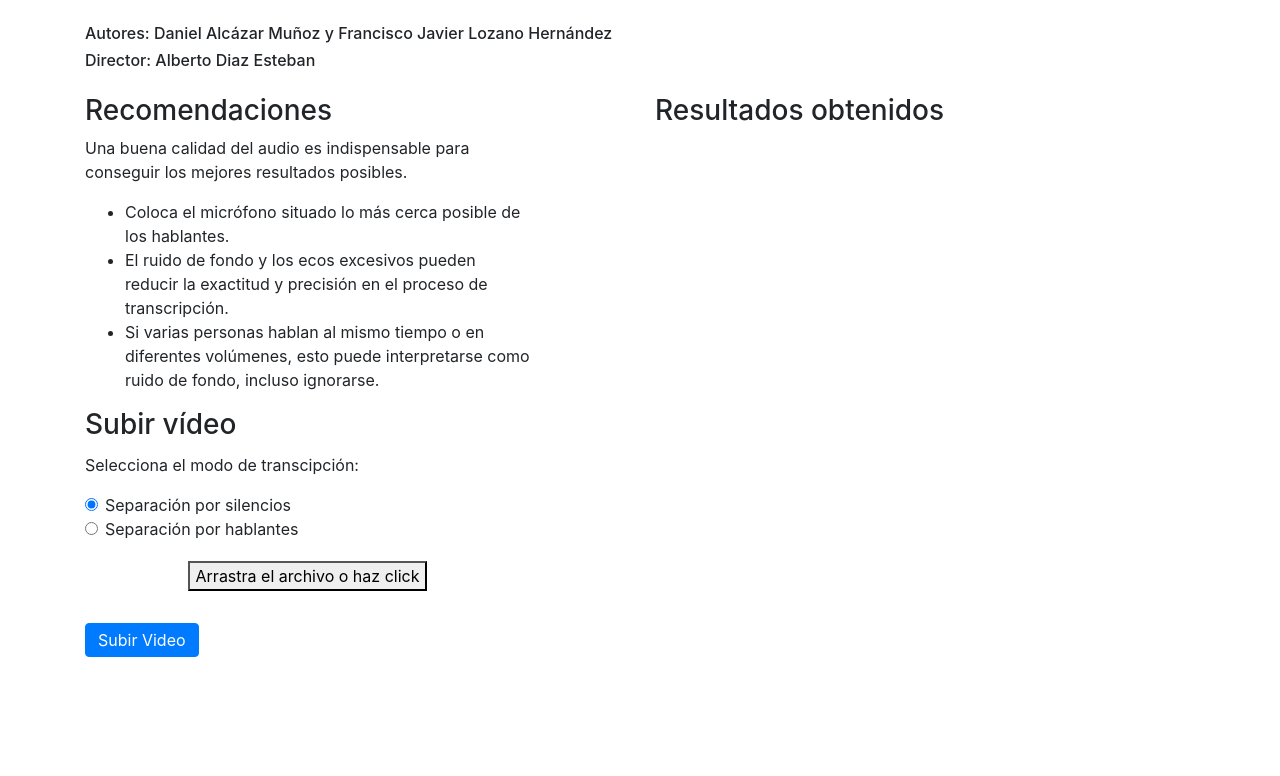
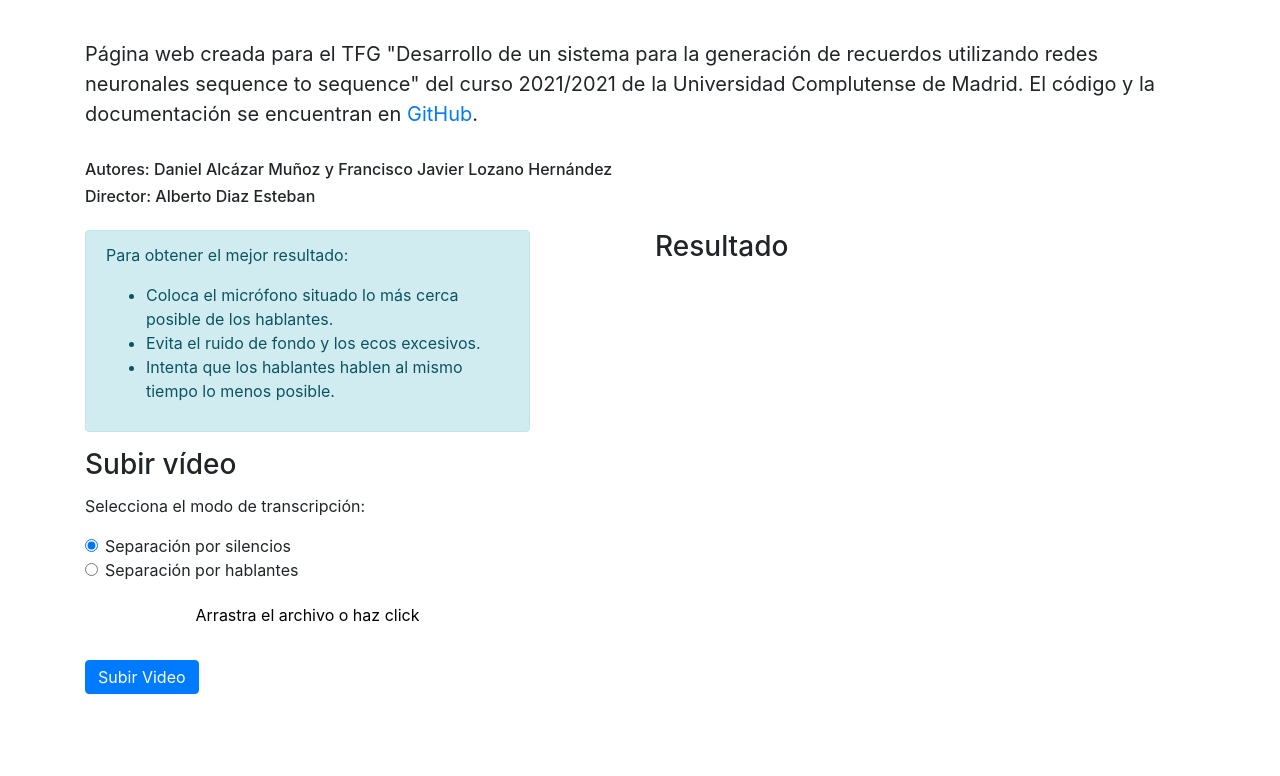
Before and after one commit to NILGroup/TFG2021RecuerdosVideo, a Flask app: page / in a window 1280 px wide. Shown: the part 133-909 px from the top of the page. After the commit the page ends 827 px from the top, so only its background shows below. Run offline with Flask 2, Linux system fonts and the light colour scheme; parts of the project's set-up code (start-up, migrations or seed data) failed here and were passed over; some libraries are stand-ins or nearby versions.

Commit message:
mejorado el front end y añadido funcionalidad:
boton de copiar
ya no hace falta redirigir para poner otro arcihvos
corregidos fallos de interfaz como elementos que se repetian al pulsar el boton
añadida animacion de carga
más cosas

```diff
--- a/app.py
+++ b/app.py
@@ -34,6 +34,7 @@ output_path.mkdir(exist_ok = True, parents = True)
 
 formato = "%H:%M:%S"
 
+os.environ["TOKENIZERS_PARALLELISM"] = "false"
 
 @app.route('/')
 def index():
--- a/controller.py
+++ b/controller.py
@@ -47,6 +47,6 @@ def process_audio(file, modeTrancript):
                 cloud_storage.delete_blob(base)
 
     else:
-        print("El archivo de entrada no existe")
+        print(messages.ERR_FILE)
 
     return result
--- a/services/speech_to_text_dropSilences.py
+++ b/services/speech_to_text_dropSilences.py
@@ -1,8 +1,6 @@
 # importing libraries
 import os
 import shutil
-from datetime import datetime
-from datetime import timedelta
 
 import speech_recognition as sr
 from pydub import AudioSegment
--- a/web/static/css/main.css
+++ b/web/static/css/main.css
@@ -10,7 +10,10 @@ textarea {
     height: 100px;
     resize: both;
 }
-
+.intro{
+    font-size: 20px;
+    padding: 15px 0px;
+}
 #transcript{
     height: 300px;
 }
@@ -23,7 +26,44 @@ textarea {
 .dz-filename{
     padding: 5px;
 }
-
+.dz-button{
+    background: transparent;
+    border: none;
+    pointer-events: none;
+}
+#load-container{
+    display: flex;
+    flex-direction: column;
+    align-content: space-between;
+    align-items: center;
+    justify-content: center;
+    height: 100%;
+}
 .alert{
     text-align: left;
 }
+
+.loader {
+  border: 16px solid #f3f3f3; /* Light grey */
+  border-top: 16px solid #3498db; /* Blue */
+  border-radius: 50%;
+  width: 120px;
+  height: 120px;
+  animation: spin 2s linear infinite;
+    margin: 20px;
+    margin-top: 100px;
+}
+
+@keyframes spin {
+    0% {
+        transform: rotate(0deg);
+    }
+    100% {
+        transform: rotate(360deg);
+    }
+}
+.info-action-bar{
+    display: flex;
+    align-items: baseline;
+    justify-content: space-between;
+}
--- a/web/static/js/dropzoneCustom.js
+++ b/web/static/js/dropzoneCustom.js
@@ -1,6 +1,5 @@
 Dropzone.options.dropper = {
     paramName: 'file',
-    maxFiles: 1,
     autoProcessQueue: false,
     chunking: true,
     forceChunking: true,
@@ -11,23 +10,32 @@ Dropzone.options.dropper = {
     chunkSize: 200000000, // bytes
     dictDefaultMessage: "Arrastra el archivo o haz click",
     init: function() {
+
+        this.on('dragover', function(event){
+            document.getElementById('dropper').style.background= '#e6f5ff'
+        })
+
+         this.on('dragleave', function(event){
+            document.getElementById('dropper').style.background= 'white'
+        })
+
+         this.on('drop', function(event){
+            document.getElementById('dropper').style.background= 'white'
+        })
+
         this.on('addedfile', function(file) {
-            if (this.files.length > 1) {
+            uploadingFiles = this.getUploadingFiles()
+            if (this.files.length > 1 && uploadingFiles.length == 0) {
                 this.removeFile(this.files[0]);
+                $(":submit").prop("disabled", false);
+            }else if (uploadingFiles.length > 0){
+                this.removeFile(file)
             }
         });
 
         dzClosure = this; // Makes sure that 'this' is understood inside the functions below.
         // for Dropzone to process the queue (instead of default form behavior):
         document.getElementById("submit-all").addEventListener("click", function(e) {
-
-            //<div class="alert alert-primary">El proceso puede tardar varios minutos. Por favor, espere hasta que aparezcan los resultados.</div>
-
-            var newDiv = document.createElement("div");
-            var newContent = document.createTextNode("El proceso puede tardar varios minutos. Por favor, espere hasta que aparezcan los resultados.");
-            newDiv.classList.add("alert", "alert-primary", "mt-3");
-            newDiv.appendChild(newContent);
-            document.getElementById("dropper").appendChild(newDiv);
 
             // Make sure that the form isn't actually being sent.
             e.preventDefault();
@@ -37,18 +45,39 @@ Dropzone.options.dropper = {
 
 
         this.on("sending", function(data, xhr, formData) {
+            $(":submit").prop("disabled", true);
+            $("#resultados").empty()
+
             formData.append("modoTrancript", jQuery("input[name='modoTrancript']:checked").val());
         });
 
+        this.on("uploadprogress", function(file, progress,bytesSent){
+            if(progress==100){
+                 $("<div id='load-container'>" + "<div class=\"loader\"></div>" +
+                     "<div class=\"alert alert-primary\">El proceso puede tardar varios minutos. Por favor, espere hasta que aparezcan los resultados.</div>\n"
+                 +"</div>")
+                     .appendTo("#resultados")
+            }
+        })
 
         this.on("success", function(file){
+            $('<div class="info-action-bar"><h5>Resumen</h5> <button class="btn btn-info" onclick="copyToClipboard(\'summary\')">⧉ Copiar</button> </div>\n' +
+                '                <div class="form-group py-2">\n' +
+                '                    <textarea class="form-control" id="summary" readonly>\n' +
+                '                    </textarea>\n' +
+                '                </div>\n' +
+                '                <div class="info-action-bar"><h5>Transcripción</h5><button class="btn btn-info" onclick="copyToClipboard(\'transcript\')">⧉ Copiar</button> </div>\n' +
+                '                <div class="form-group py-1">\n' +
+                '                    <textarea class="form-control" id="transcript" readonly></textarea>\n' +
+                '                </div>\n' +
+                '                <div id="error" class="alert alert-danger" role="alert" style="visibility: hidden;"></div>').appendTo("#resultados")
 
             var response = JSON.parse(file.xhr.response)
             document.getElementById("resultados").style.visibility = 'visible';
-            document.getElementById("submit-all").style.visibility = 'hidden';
+            /*document.getElementById("submit-all").style.visibility = 'hidden';*/
             let error = "";
 
-            console.log(document.cookie)
+            //console.log(document.cookie)
             //Se obtienen los resultados que han sido almacenados en cookies
             var ckTranscript = document.cookie.replace(/(?:(?:^|.*;\s*)ckTranscript\s*\=\s*([^;]*).*$)|^.*$/, "$1");
             var ckSummary = document.cookie.replace(/(?:(?:^|.*;\s*)ckSummary\s*\=\s*([^;]*).*$)|^.*$/, "$1");
@@ -80,5 +109,9 @@ Dropzone.options.dropper = {
 
         })
 
+        this.on("complete", function(file){
+            $("#load-container").remove()
+        })
+
     }
 }
--- /dev/null
+++ b/web/static/js/functions.js
@@ -0,0 +1,9 @@
+function copyToClipboard(id){
+  var copyText = document.getElementById(id);
+
+  copyText.select();
+  copyText.setSelectionRange(0, 99999); /* For mobile devices */
+
+  navigator.clipboard.writeText(copyText.value);
+
+}
--- a/web/templates/index.html
+++ b/web/templates/index.html
@@ -5,8 +5,6 @@
     <title>TFG2021 RecuerdosVideo</title>
 
     <link rel="stylesheet" href="{{ url_for('static', filename='css/bootstrap.min.css') }}">
-    <link rel="stylesheet" href="{{ url_for('static', filename='css/main.css') }}">
-
 
     <script src="https://code.jquery.com/jquery-3.5.1.min.js"></script>
 
@@ -16,12 +14,18 @@
     <link rel="stylesheet"
           href="https://cdnjs.cloudflare.com/ajax/libs/dropzone/5.4.0/min/basic.min.css"/>
 
+        <link rel="stylesheet" href="{{ url_for('static', filename='css/main.css') }}">
+
     <script type="application/javascript"
             src="{{ url_for('static', filename='js/dropzone.js') }}">
     </script>
 
     <script type="application/javascript"
             src="{{ url_for('static', filename='js/dropzoneCustom.js') }}">
+    </script>
+
+    <script type="application/javascript"
+            src="{{ url_for('static', filename='js/functions.js') }}">
     </script>
 
         <script type="application/javascript"
@@ -40,6 +44,7 @@
     </header>
 
     <div class="container pt-4">
+        <p class="intro">Página web creada para el TFG "Desarrollo de un sistema para la generación de recuerdos utilizando redes neuronales sequence to sequence" del curso 2021/2021 de la Universidad Complutense de Madrid. El código y la documentación se encuentran en <a href="https://github.com/NILGroup/TFG2021RecuerdosVideo">GitHub</a>.
         <h6>Autores: Daniel Alcázar Muñoz y Francisco Javier Lozano Hernández </h6>
         <h6>Director: Alberto Diaz Esteban</h6>
     </div>
@@ -47,19 +52,21 @@
     <div class="container main-div">
       <div class="row all-info py-3">
         <div class="col-xs-12 col-md-5 info">
-            <h3>Recomendaciones</h3>
-            <p>Una buena calidad del audio es indispensable para conseguir los mejores resultados posibles.</p>
+            <div class="alert alert-info">
+                <p>Para obtener el mejor resultado:</p>
             <ul>
                 <li>Coloca el micrófono situado lo más cerca posible de los hablantes.</li>
-                <li>El ruido de fondo y los ecos excesivos pueden reducir la exactitud y precisión en el proceso de transcripción.</li>
-                <li>Si varias personas hablan al mismo tiempo o en diferentes volúmenes, esto puede interpretarse como ruido de fondo, incluso ignorarse.</li>
+                <li>Evita el ruido de fondo y los ecos excesivos.</li>
+                <li>Intenta que los hablantes hablen al mismo tiempo lo menos posible.</li>
             </ul>
+            </div>
+
             <h3>Subir vídeo</h3>
 
 
             <form method="POST" action='/subirFichero' enctype="multipart/form-data">
                 <div class="py-1">
-                    <p>Selecciona el modo de transcipción:</p>
+                    <p>Selecciona el modo de transcripción:</p>
                     <div class="form-check">
                         <input class="form-check-input" type="radio" name="modoTrancript" value="silencios" id="separacionSilencios" checked>
                         <label class="form-check-label" for="separacionSilencios">
@@ -84,27 +91,10 @@
 
         <div class="col-xs-12 col-md-1 none"></div>
         <div id="results" class="col-xs-12 col-md-6">
-            <h3>Resultados obtenidos</h3>
+            <h3 style="margin-bottom: 30px">Resultado</h3>
+            <div id="resultados">
 
-            <div id="resultados" style="visibility: hidden;">
-                <h5>Resumen</h5>
-                <div class="form-group py-2">
-                    <textarea class="form-control" id="summary" readonly></textarea>
-                </div>
-                <h5>Transcripcion</h5>
-                <div class="form-group py-1">
-                    <textarea class="form-control" id="transcript" readonly></textarea>
-                </div>
-
-                <div id="error" class="alert alert-danger" role="alert" style="visibility: hidden;"></div>
-
-                <form method="GET" action='/'>
-                    <button type="submit" class="btn btn-primary mb-4"> Volver a Subir Otro Video </button>
-                </form>
             </div>
-
-
-
         </div>
       </div>
     </div>
```
Also changed, not shown: post_procesar_transcripcion.py (+4 -5 lines), requirements.txt (+7 -0 lines).
